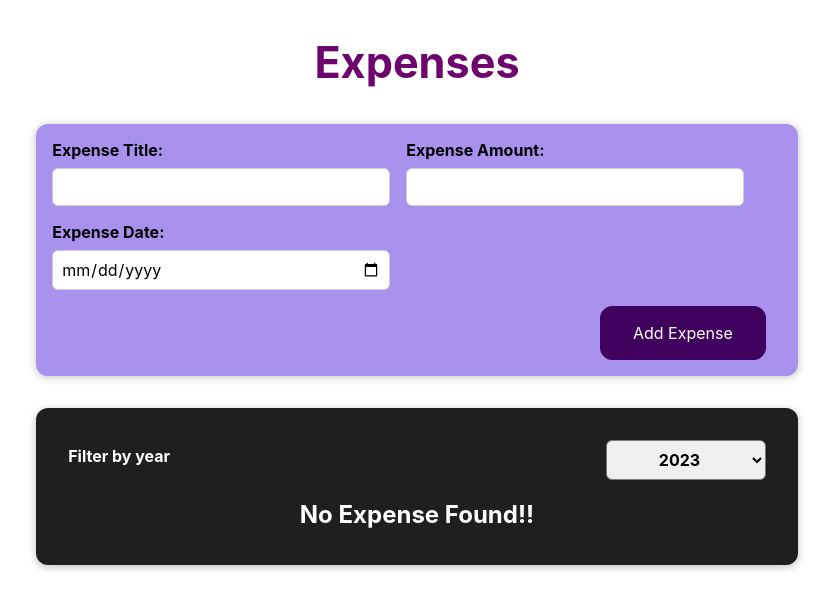
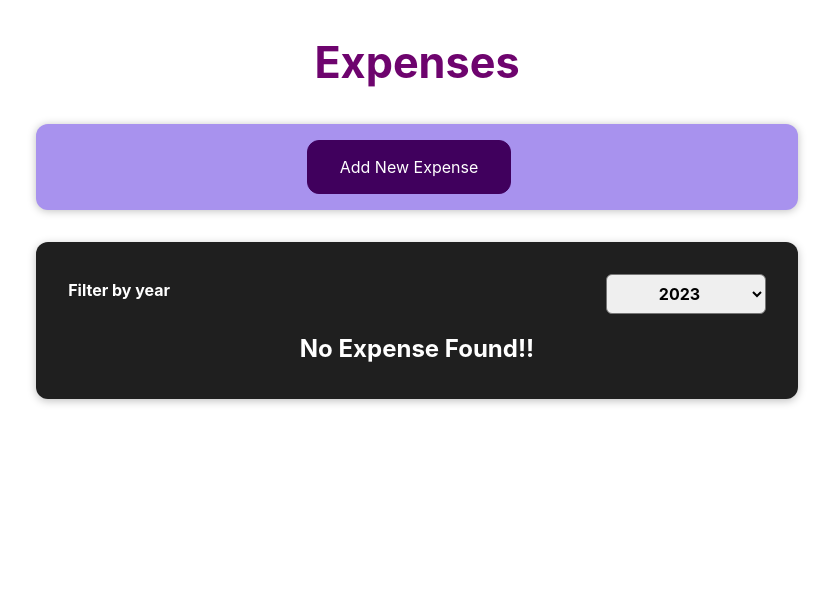
Before and after one commit to manupuranic/first-react-app, a React (Create React App) app: page / in a window 1280 px wide. Shown: the top 610 px of the page, without its empty margins (223-1056 px from the left). Built offline with nearby package versions, Linux system fonts and the light colour scheme.

Commit message:
conditionally rendering form

```diff
--- a/src/components/NewExpense/ExpenseForm.js
+++ b/src/components/NewExpense/ExpenseForm.js
@@ -18,6 +18,10 @@ const ExpenseForm = (props) => {
     setEnteredDate(e.target.value);
   };
 
+  const cancelFormHandler = () => {
+    props.onHideForm();
+  };
+
   const addExpenseHandler = (event) => {
     event.preventDefault();
     const userInput = {
@@ -30,6 +34,7 @@ const ExpenseForm = (props) => {
     setEnteredTitle("");
     setEnteredAmount("");
     setEnteredDate("");
+    cancelFormHandler();
   };
 
   return (
@@ -59,6 +64,7 @@ const ExpenseForm = (props) => {
         </div>
       </div>
       <div className="new-expense__actions">
+        <button onClick={cancelFormHandler}>Cancel</button>
         <button type="submit">Add Expense</button>
       </div>
     </form>
--- a/src/components/NewExpense/NewExpense.js
+++ b/src/components/NewExpense/NewExpense.js
@@ -1,7 +1,9 @@
+import { useState } from "react";
 import ExpenseForm from "./ExpenseForm";
 import "./NewExpense.css";
 
 const NewExpense = (props) => {
+  const [showForm, setShowForm] = useState(false);
   const saveNewExpenseHandler = (enteredExpenseData) => {
     const expenseData = {
       ...enteredExpenseData,
@@ -9,9 +11,21 @@ const NewExpense = (props) => {
     };
     props.onAddNewExpense(expenseData);
   };
+
+  const toggleFormHandler = () => {
+    setShowForm(!showForm);
+  };
   return (
     <div className="new-expense">
-      <ExpenseForm onSaveNewExpense={saveNewExpenseHandler} />
+      {showForm && (
+        <ExpenseForm
+          onHideForm={toggleFormHandler}
+          onSaveNewExpense={saveNewExpenseHandler}
+        />
+      )}
+      {!showForm && (
+        <button onClick={toggleFormHandler}>Add New Expense</button>
+      )}
     </div>
   );
 };
```
